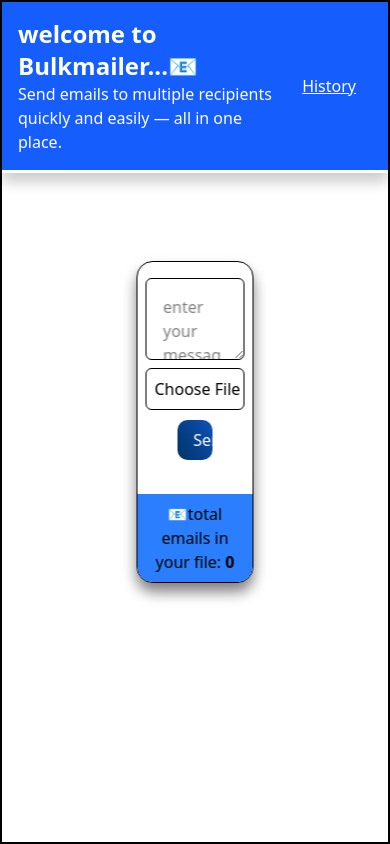
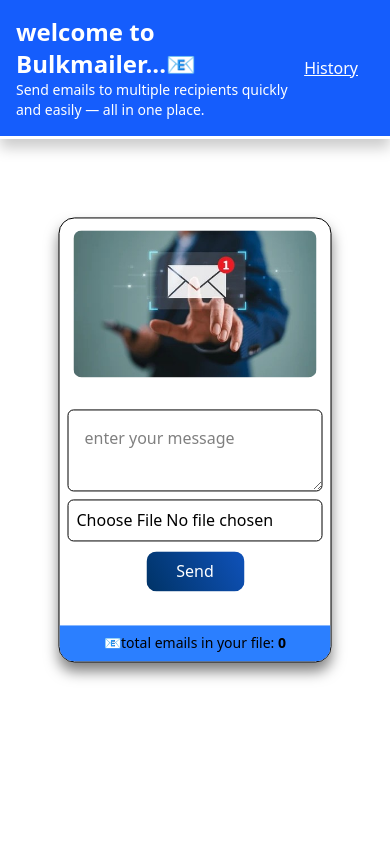
Before and after one commit to mohamedyusuf787/bulkmailer, a React app in the folder frontend/: page /BulkMail in a window 390 px wide. Built offline with nearby package versions, Linux system fonts and the light colour scheme; the HTML template or start-up script is replaced by a standard one.

Commit message:
img added

```diff
--- a/frontend/src/App.jsx
+++ b/frontend/src/App.jsx
@@ -1,6 +1,6 @@
-import Bulkmail from './Bulkmail.jsx'
-import Login from './Login.jsx'
-import History from './History.jsx'
+import Bulkmail from './pages/Bulkmail.jsx'
+import Login from './pages/Login.jsx'
+import History from './pages/History.jsx'
 import { Routes, Route } from 'react-router-dom'
 const App = () => {
   return (
--- a/frontend/src/index.css
+++ b/frontend/src/index.css
@@ -3,12 +3,13 @@
 body {
   width: 100%;
   height: 100vh;
-  border: 2px solid black;
 }
 
 button {
+  border: 2px solid white;
 background: rgb(0,51,102);
 background: linear-gradient(60deg, rgba(0,51,102,1) 0%, rgba(15,82,186,1) 100%); border:white 2px solid;
+
   transition: all 0.3s ease-in-out;
 }
 
@@ -16,5 +17,13 @@ button:hover {
   background: rgb(0,51,102);
 background: linear-gradient(240deg, rgba(0,51,102,1) 0%, rgba(15,82,186,1) 100%);
   transform: scale3d(1.05, 1.05, 1);
-  filter:drop-shadow(4px px 2px rgba(0, 0, 0, 0.3));
+  box-shadow: rgba(0, 0, 0, 0.35) 0px 5px 15px;
 }
+
+@media (max-width:600px) {
+.main-box{
+    width: 70%;
+    margin-top: 80px;
+}
+
+}
--- a/frontend/src/Bulkmail.jsx
+++ b/frontend/src/pages/Bulkmail.jsx
@@ -1,5 +1,6 @@
 import React from 'react'
-import './index.css'
+import image from "/email-bg.jpg"
+import '../index.css'
 import { useState } from 'react'
 import axios from 'axios'
 import * as XLSX from 'xlsx'
@@ -46,7 +47,10 @@ const Bulkmail = () => {
 
     function handleSubmit() {
         setStatus(true)
-        if (!emails.length) return alert("Make sure to upload a file with email addresses");
+        if (!emails.length) {
+            setStatus(false)
+            return alert("Make sure to upload a file with email addresses");
+        }
 
 
         axios.post("http://localhost:3000/sentmail",
@@ -60,29 +64,36 @@ const Bulkmail = () => {
                 console.log("message sent:", msg);
                 setMsg("")
                 alert("mail sent")
+                setStatus(false)
             })
 
             .catch(err => {
                 console.log(err)
                 alert(err)
             })
+
+            .finally(() => {
+                setStatus(false)
+            })
+
     }
     return (
         <>
             <header className='bg-blue-600 flex justify-between items-center px-4 w-full text-left py-4 text-white border-b-3 border-white drop-shadow-xl/20'>
                 <div>
                     <h1 className='text-2xl font-bold '>welcome to Bulkmailer...📧</h1>
-                    <p>Send emails to multiple recipients quickly and easily — all in one place.</p>
+                    <p className='text-sm'>Send emails to multiple recipients quickly and easily — all in one place.</p>
                 </div>
                 <p onClick={clickHistory} className='underline px-4 py-2 rounded-md hover:cursor-pointer hover:bg-blue-900 '>History</p>
             </header>
 
-            <div className="main-box flex flex-col items-center gap-2 border border-black rounded-2xl  w-[30%] absolute top-1/2 left-1/2 transform -translate-x-1/2 -translate-y-1/2 overflow-hidden bg-white drop-shadow-xl/50">
+            <div className="main-box flex flex-col items-center gap-2 border border-black rounded-2xl  w-[40%] absolute top-90 left-1/2 transform -translate-x-1/2 -translate-y-1/2 overflow-hidden bg-white drop-shadow-xl/50">
+                <img src={image} className='w-[90%] m-2 mt-3 rounded-lg' alt="mail image" />
                 <div className="input-boxes  flex flex-col items-center gap-2 p-2 mt-2"> <textarea value={msg} onChange={handleMsg} className='border border-black p-4 rounded-md w-full' placeholder='enter your message'></textarea>
                     <input onChange={handleFile} className='border border-black rounded-md p-2 w-full' type="file" id='inputfile' />
                     <button className='rounded-xl py-2 px-4 mb-4 w-[40%] text-white' onClick={handleSubmit}>{status ? "Sending..🚀" : "Send"}</button>
                 </div>
-                <p className='w-full bg-blue-500 text-center p-2'>📧total emails in your file: <b>{emails.length}</b></p>
+                <p className='w-full bg-blue-500 text-sm text-center p-2'>📧total emails in your file: <b>{emails.length}</b></p>
             </div>
         </>
     )
--- a/frontend/src/History.jsx
+++ b/frontend/src/pages/History.jsx
@@ -1,5 +1,5 @@
 import React from 'react'
-import './index.css'
+import '../index.css'
 import axios from 'axios'
 import { useState } from 'react'
 import { useNavigate } from 'react-router-dom'
@@ -26,7 +26,7 @@ const History = () => {
       <header className='bg-blue-600 flex justify-between items-center px-4 w-full text-left py-4 text-white border-b-3 border-white drop-shadow-xl/20'>
         <div>
           <h1 className='text-2xl font-bold '>Your Email History...📧</h1>
-          <p>your sent emails will appear here</p>
+          <p className='text-sm'>your sent emails will appear here</p>
         </div>
         <p onClick={handleBack} className='underline px-4 py-2 rounded-md hover:cursor-pointer hover:bg-blue-900 '>Back </p>
       </header>
--- a/frontend/src/Login.jsx
+++ b/frontend/src/pages/Login.jsx
@@ -1,6 +1,6 @@
 import React from 'react'
 import { useState } from 'react'
-import './index.css'
+import '../index.css'
 import { useNavigate } from 'react-router-dom'
 
 const Login = () => {
```
Also changed, not shown: frontend/public/email-bg.jpg (added).
